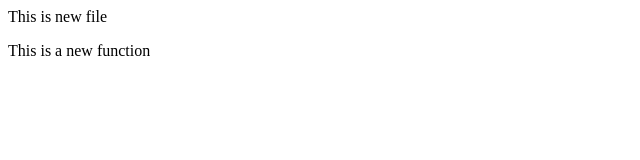
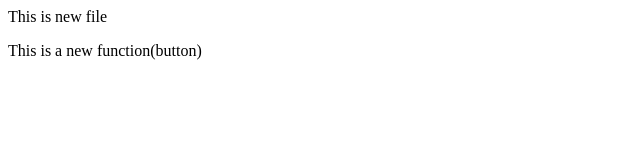
Before and after one commit to Muskan-uttam15/lrepo, a plain HTML site: page index.html in a window 1280 px wide. Shown: the full height of the page, 0-640 px from the left. Drawn offline with Linux system fonts and the light colour scheme.

```diff
--- a/index.html
+++ b/index.html
@@ -1,2 +1,2 @@
 <p>This is new file</p>
-<p>This is a new function</p>
+<p>This is a new function(button)</p>
```
